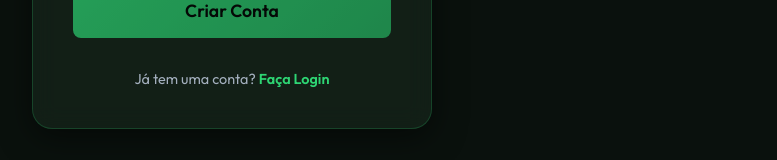
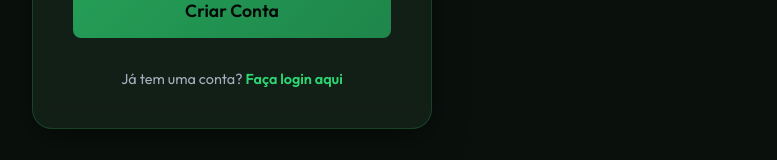
Before and after one commit to gabsjf/wyvern_, an Angular app in the folder Wyvern.Front/: page /register in a window 1280 px wide. Shown: the part 608-768 px from the top of the page, without its empty margins (408-1185 px from the left). Built offline with nearby package versions, Linux system fonts and the light colour scheme.

Commit message:
Fix invite redirect bug on login

```diff
--- a/Wyvern.Front/src/app/core/pages/login/login.html
+++ b/Wyvern.Front/src/app/core/pages/login/login.html
@@ -45,7 +45,7 @@
     </form>
 
     <div class="auth-footer">
-      <p>Não tem uma conta? <a routerLink="/register" class="text-accent">Registre-se aqui</a></p>
+      <p>Não tem uma conta? <a [routerLink]="['/register']" [queryParams]="{ returnUrl: returnUrl }" class="text-accent">Registre-se aqui</a></p>
     </div>
   </div>
 </div>
--- a/Wyvern.Front/src/app/core/pages/login/login.ts
+++ b/Wyvern.Front/src/app/core/pages/login/login.ts
@@ -1,7 +1,7 @@
-import { Component, inject } from '@angular/core';
+import { Component, inject, OnInit } from '@angular/core';
 import { CommonModule } from '@angular/common';
 import { FormBuilder, FormGroup, Validators, ReactiveFormsModule } from '@angular/forms';
-import { Router, RouterModule } from '@angular/router';
+import { Router, RouterModule, ActivatedRoute } from '@angular/router';
 import { AuthService } from '../../services/auth.service';
 
 @Component({
@@ -11,13 +11,15 @@ import { AuthService } from '../../services/auth.service';
   templateUrl: './login.html',
   styleUrl: './login.scss',
 })
-export class Login {
+export class Login implements OnInit {
   loginForm: FormGroup;
   loading = false;
   errorMessage = '';
+  returnUrl: string = '/campaigns';
 
   private authService = inject(AuthService);
   private router = inject(Router);
+  private route = inject(ActivatedRoute);
   private fb = inject(FormBuilder);
 
   constructor() {
@@ -25,6 +27,10 @@ export class Login {
       email: ['', [Validators.required, Validators.email]],
       senha: ['', Validators.required]
     });
+  }
+
+  ngOnInit() {
+    this.returnUrl = this.route.snapshot.queryParams['returnUrl'] || '/campaigns';
   }
 
   onSubmit() {
@@ -37,7 +43,7 @@ export class Login {
 
     this.authService.login(this.loginForm.value).subscribe({
       next: () => {
-        this.router.navigate(['/campaigns']);
+        this.router.navigateByUrl(this.returnUrl);
       },
       error: (err) => {
         this.errorMessage = err.error?.message || 'Erro ao realizar login';
--- a/Wyvern.Front/src/app/core/pages/register/register.html
+++ b/Wyvern.Front/src/app/core/pages/register/register.html
@@ -73,7 +73,7 @@
     </form>
 
     <div class="auth-footer">
-      <p>Já tem uma conta? <a routerLink="/login" class="text-accent">Faça Login</a></p>
+      <p>Já tem uma conta? <a [routerLink]="['/login']" [queryParams]="{ returnUrl: returnUrl }" class="text-accent">Faça login aqui</a></p>
     </div>
   </div>
 </div>
--- a/Wyvern.Front/src/app/core/pages/register/register.ts
+++ b/Wyvern.Front/src/app/core/pages/register/register.ts
@@ -1,7 +1,7 @@
-import { Component, inject } from '@angular/core';
+import { Component, inject, OnInit } from '@angular/core';
 import { CommonModule } from '@angular/common';
 import { FormBuilder, FormGroup, Validators, ReactiveFormsModule } from '@angular/forms';
-import { Router, RouterModule } from '@angular/router';
+import { Router, RouterModule, ActivatedRoute } from '@angular/router';
 import { AuthService } from '../../services/auth.service';
 
 @Component({
@@ -11,13 +11,15 @@ import { AuthService } from '../../services/auth.service';
   templateUrl: './register.html',
   styleUrl: './register.scss',
 })
-export class Register {
+export class Register implements OnInit {
   registerForm: FormGroup;
   loading = false;
   errorMessage = '';
+  returnUrl: string = '/campaigns';
 
   private authService = inject(AuthService);
   private router = inject(Router);
+  private route = inject(ActivatedRoute);
   private fb = inject(FormBuilder);
 
   constructor() {
@@ -27,6 +29,10 @@ export class Register {
       senha: ['', [Validators.required, Validators.minLength(6)]],
       papel: ['Jogador', Validators.required]
     });
+  }
+
+  ngOnInit() {
+    this.returnUrl = this.route.snapshot.queryParams['returnUrl'] || '/campaigns';
   }
 
   onSubmit() {
@@ -39,7 +45,7 @@ export class Register {
 
     this.authService.register(this.registerForm.value).subscribe({
       next: () => {
-        this.router.navigate(['/campaigns']);
+        this.router.navigateByUrl(this.returnUrl);
       },
       error: (err) => {
         this.errorMessage = err.error?.message || 'Erro ao realizar registro';
```
